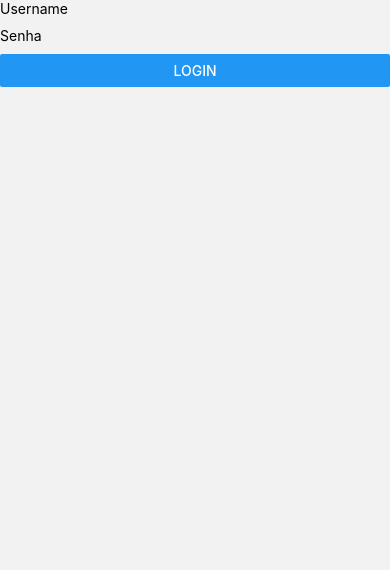
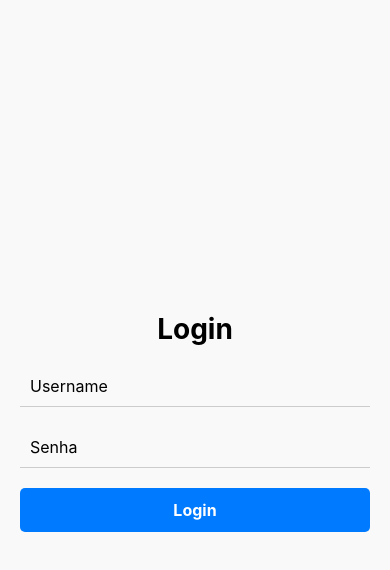
Before and after one commit to Akiraaa07/frontend-2tdsz, a React Native app: screen /LoginScreen in a window 390 px wide. Shown: the top 570 px of the page. Built offline with nearby package versions, Linux system fonts and the light colour scheme; what native-base would draw is missing.

Commit message:
Criação do Layout da Tela de Login

```diff
--- a/package.json
+++ b/package.json
@@ -26,11 +26,13 @@
     "react-native-safe-area-context": "^4.10.5",
     "react-native-screens": "^3.34.0",
     "react-native-svg": "15.2.0",
+    "react-native-vector-icons": "^10.2.0",
     "react-native-web": "^0.19.12"
   },
   "devDependencies": {
     "@babel/core": "^7.20.0",
     "@types/react": "~18.2.45",
+    "@types/react-native-vector-icons": "^6.4.18",
     "typescript": "^5.1.3"
   },
   "private": true
--- a/src/screens/LoginScreen.tsx
+++ b/src/screens/LoginScreen.tsx
@@ -1,14 +1,14 @@
 import React, { useState } from 'react';
-import { View, TextInput, Button, Text } from 'react-native';
+import { View, TextInput, Text, StyleSheet, TouchableOpacity } from 'react-native';
 import { NavigationProp, useNavigation } from '@react-navigation/native';
-import { RootStackParamList } from '../navigation/types'; // Importe o tipo
+import { RootStackParamList } from '../navigation/types';
 import AsyncStorage from '@react-native-community/async-storage';
 
 const LoginScreen: React.FC = () => {
-  const [username, setUsername] = useState(''); // Altera email para username
-  const [password, setPassword] = useState(''); // Altera senha para password
+  const [username, setUsername] = useState('');
+  const [password, setPassword] = useState('');
   const [error, setError] = useState<string | null>(null);
-  const navigation = useNavigation<NavigationProp<RootStackParamList>>(); // Utilize o tipo
+  const navigation = useNavigation<NavigationProp<RootStackParamList>>();
 
   const handleLogin = async () => {
     try {
@@ -18,9 +18,9 @@ const LoginScreen: React.FC = () => {
           'Content-Type': 'application/json',
         },
         body: JSON.stringify({
-          username, // Envie o username
-          password, // Envie a password
-          role: 'user' // Adicione role como user por padrão
+          username,
+          password,
+          role: 'user',
         }),
       });
 
@@ -29,33 +29,81 @@ const LoginScreen: React.FC = () => {
       }
 
       const { token } = await response.json();
-      await AsyncStorage.setItem('token', token); // Armazena o token no AsyncStorage
-      setError(null); // Limpa qualquer erro
-      navigation.navigate('TarefasScreen'); // Navega para a tela de tarefas
+      await AsyncStorage.setItem('token', token);
+      setError(null);
+      navigation.navigate('TarefasScreen');
     } catch (error) {
       setError('Erro de autenticação. Verifique suas credenciais.');
     }
   };
 
   return (
-    <View>
+    <View style={styles.container}>
+      <Text style={styles.title}>Login</Text>
+      <View style={styles.inputContainer}>
         <TextInput
-        placeholder="Username" // Altere o placeholder para Username
+          placeholder="Username"
           value={username}
           onChangeText={setUsername}
-        style={{ marginBottom: 10 }}
+          style={styles.input}
         />
+      </View>
+      <View style={styles.inputContainer}>
         <TextInput
           placeholder="Senha"
-        value={password} // Altere para password
-        onChangeText={setPassword} // Altere para setPassword
+          value={password}
+          onChangeText={setPassword}
           secureTextEntry
-        style={{ marginBottom: 10 }}
+          style={styles.input}
         />
-      <Button title="Login" onPress={handleLogin} />
-      {error && <Text style={{ color: 'red' }}>{error}</Text>}
+      </View>
+      <TouchableOpacity style={styles.button} onPress={handleLogin}>
+        <Text style={styles.buttonText}>Login</Text>
+      </TouchableOpacity>
+      {error && <Text style={styles.errorText}>{error}</Text>}
     </View>
   );
 };
 
+const styles = StyleSheet.create({
+  container: {
+    flex: 1,
+    justifyContent: 'center',
+    padding: 20,
+    backgroundColor: '#f9f9f9',
+  },
+  title: {
+    fontSize: 28,
+    fontWeight: 'bold',
+    textAlign: 'center',
+    marginBottom: 20,
+  },
+  inputContainer: {
+    borderBottomWidth: 1,
+    borderBottomColor: '#ccc',
+    marginBottom: 20,
+  },
+  input: {
+    height: 40,
+    paddingLeft: 10,
+    fontSize: 16,
+  },
+  button: {
+    backgroundColor: '#007BFF',
+    paddingVertical: 12,
+    borderRadius: 5,
+    alignItems: 'center',
+  },
+  buttonText: {
+    color: '#fff',
+    fontSize: 16,
+    fontWeight: 'bold',
+  },
+  errorText: {
+    color: 'red',
+    textAlign: 'center',
+    marginTop: 10,
+  },
+});
+
 export default LoginScreen;
```
Also changed, not shown: 1 other file (tests, documents, lock files or other folders). Lines whose indentation alone changed are shown as unchanged.
